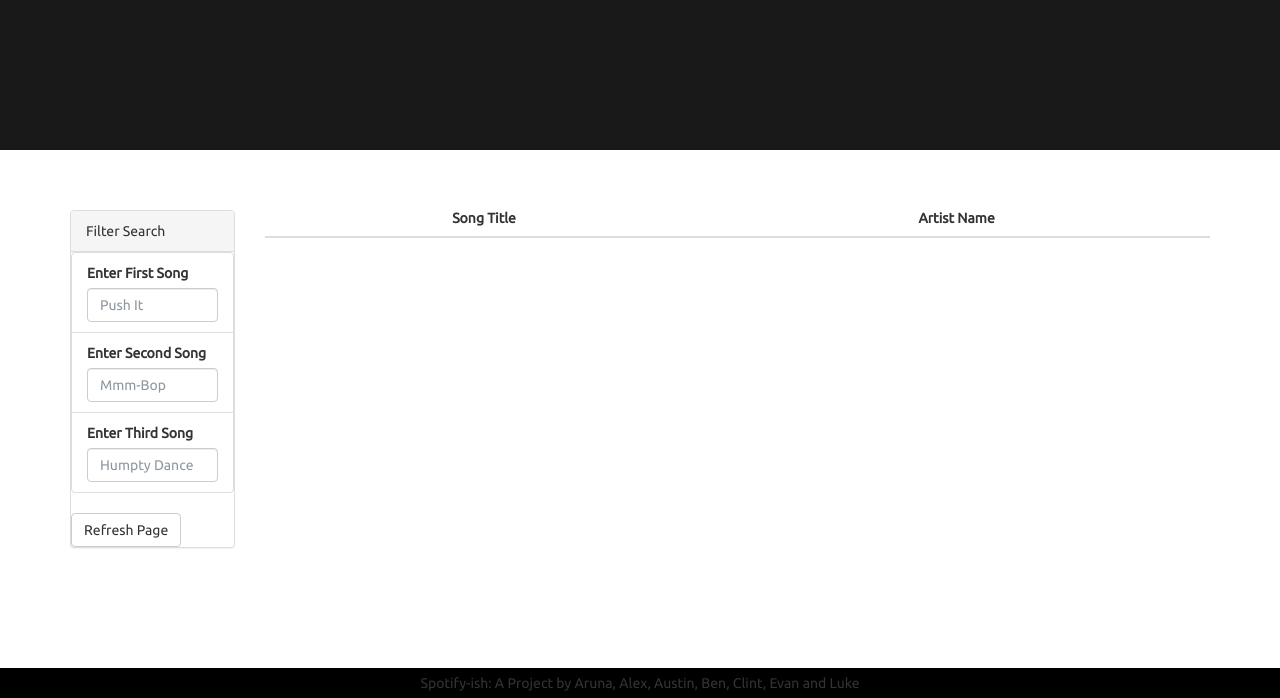
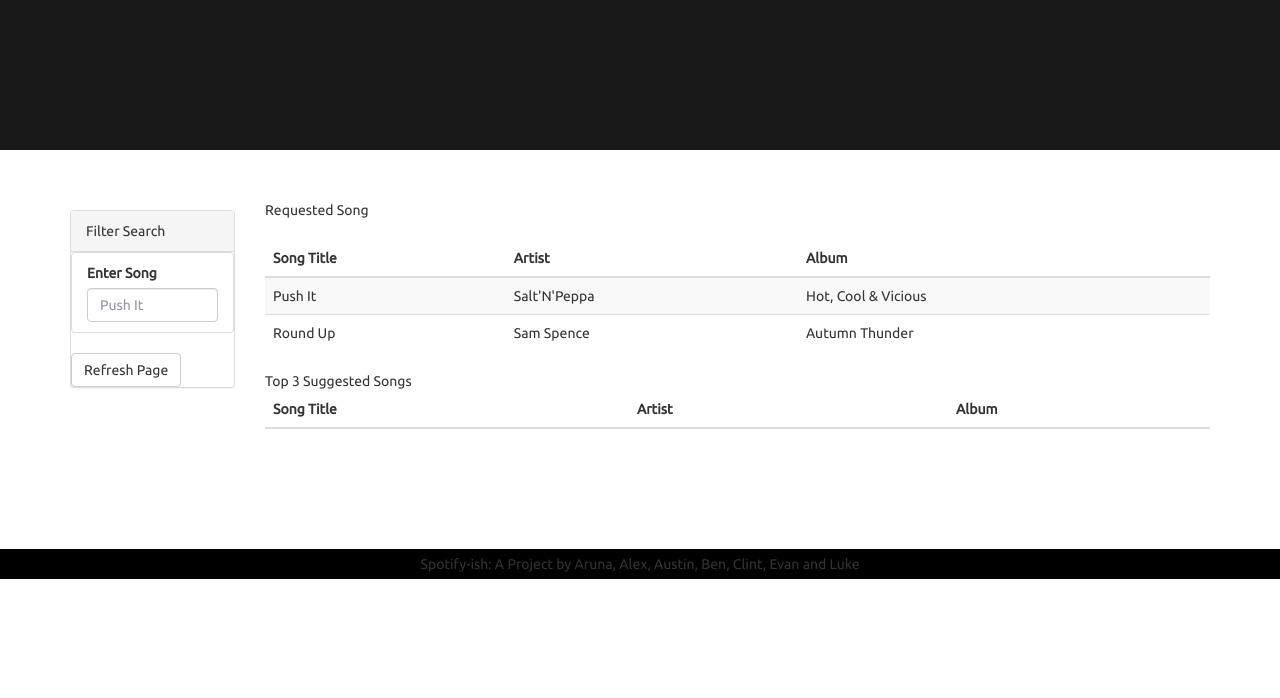
Before and after one commit to AGBarbour/Spotify-Recommendations, a plain HTML site: page templates/recommend.html in a window 1280 px wide. Shown: the part 462-1160 px from the top of the page. After the commit the page ends 1041 px from the top, so only its background shows below. Drawn offline with nearby package versions, Linux system fonts and the light colour scheme; files that its build step writes are made by us from their sources.

Commit message:
Added secondary table for when database is linked to - commented out until ready to use as it breaks the page without a DB to call from.

```diff
--- a/static/css/style.css
+++ b/static/css/style.css
@@ -54,9 +54,9 @@ body {
 }
 
 /* Adding styles to the aside and filter form */
-.ufo-form {
+/* .ufo-form {
   margin-top: 50px;
-}
+} */
 
 .filters .panel-body {
   padding: 0;
@@ -75,7 +75,7 @@ select {
 }
 
 #table-area th {
-  text-align: center;
+  text-align: left;
 }
 
 #table-area th:first-child,
--- /dev/null
+++ b/static/js/app2.js
@@ -0,0 +1,45 @@
+// from data.js
+var suggestData = data;
+// var recommendedData = dbData
+// Step 1 - Use d3 to set up the table body and give it a variable.
+var tbody = d3.select("#tbody1");
+var tbody2 = d3.select("#tbody2");
+
+console.log(suggestData);
+
+// Step 2 - Use d3 to update/append cell's text with song data such as Title, Artist, and Album
+function displayData(data){
+  tbody.text("")
+  data.forEach(function(view){
+    row = tbody.append("tr")
+    Object.entries(view).forEach(function([key,value]) {
+      cell = row.append("td").text(value)
+    });
+  })};
+
+displayData(suggestData)
+
+// var button = d3.select("filter-btn");
+var inputSong = d3.select("#songname");
+
+
+// function displayDB(dbData){
+//   tbody2.text("")
+//   dbData.forEach(function(view){
+//     row = tbody2.append("tr")
+//     Object.entries(view).forEach(function([key,value]) {
+//       cell = row.append("td").text(value)
+//     });
+//   })};
+
+// displayDB(recommendedData)
+
+function updateRecs() {
+  d3.event.preventDefault();
+  console.log(inputSong.property("value"));
+  newSongs = suggestData.filter(song => song.songname===inputSong.property("value"))
+  displayData(newSongs)
+}
+inputSong.on("change",updateRecs);
+
+button.on("click", displayData);
--- a/static/js/data.js
+++ b/static/js/data.js
@@ -1,5 +1,10 @@
 var data = [{
-  songtitle: "Push It",
+  songname: "Push It",
   artist: "Salt'N'Peppa",
+  album: "Hot, Cool & Vicious"
+  },
+  {songname: "Round Up",
+  artist: "Sam Spence",
+  album:"Autumn Thunder"
   },
 ];
--- a/templates/recommend.html
+++ b/templates/recommend.html
@@ -7,7 +7,7 @@
   <meta name="viewport" content="width=device-width, initial-scale=1">
   <link rel="stylesheet" href="https://maxcdn.bootstrapcdn.com/bootswatch/3.3.7/superhero/bootstrap.min.css">
   <link href="https://fonts.googleapis.com/css?family=Ubuntu" rel="stylesheet">
-  <link rel="stylesheet" href="static/css/style.css">
+  <link rel="stylesheet" href="../static/css/style.css">
 </head>
 
 <body>
@@ -15,8 +15,8 @@
     <nav class="navbar navbar-default">
       <div class="container-fluid">
         <div class="navbar-header">
-          <a class="navbar-brand" href="index.html">Spotify-ish
-            <img class="spt-sign" src="static/images/logo.png">
+          <a class="navbar-brand" href="recommend.html">Spotify-ish
+            <img class="spt-sign" src="../static/images/logo.png">
           </a>
         </div>
       </div>
@@ -36,16 +36,8 @@
                   <div class="form-group">
                     <ul class="list-group" id="filters">
                       <li class="filter list-group-item">
-                        <label for="date">Enter First Song</label>
-                        <input class="form-control" id="datetime" type="text" placeholder="Push It">
-                      </li>
-                      <li class="filter list-group-item">
-                        <label for="city">Enter Second Song</label>
-                        <input class="form-control" id="city" type="text" placeholder="Mmm-Bop">
-                      </li>
-                      <li class="filter list-group-item">
-                        <label for="state">Enter Third Song</label>
-                        <input class="form-control" id="state" type="text" placeholder="Humpty Dance">
+                        <label for="song">Enter Song</label>
+                        <input class="form-control" id="songname" type="text" placeholder="Push It">
                       </li>
                     </ul>
                   </div>
@@ -57,14 +49,27 @@
         </div>
         <div class="col-md-10">
           <div id="table-area" class="">
-            <table id="ufo-table" class="table table-striped">
+            <table id="song-table" class="table table-striped">
               <thead>
-                <tr>
+                <tr>Requested Song
                   <th class="table-head">Song Title</th>
-                  <th class="table-head">Artist Name</th>
+                  <th class="table-head">Artist</th>
+                  <th class="table-head">Album</th>
                 </tr>
               </thead>
-              <tbody></tbody>
+              <tbody id= "tbody1"></tbody>
+              <br>
+              <br>
+            </table>
+              <table id="result-table" class="table table-striped">
+                <thead>
+                  <tr>Top 3 Suggested Songs
+                    <th class="table-head">Song Title</th>
+                    <th class="table-head">Artist</th>
+                    <th class="table-head">Album</th>
+                  </tr>
+                </thead>
+              <tbody id= "tbody2"></tbody>
             </table>
           </div>
         </div>
@@ -75,8 +80,8 @@
     </footer>
   </div>
   <script src="https://cdnjs.cloudflare.com/ajax/libs/d3/4.11.0/d3.js"></script>
-  <script src="static/js/data.js"></script>
-  <script src="static/js/app.js"></script>
+  <script src="../static/js/data.js"></script>
+  <script src="../static/js/app2.js"></script>
 </body>
 
 </html>
```
Also changed, not shown: static/js/app.js (+8 -45 lines).
